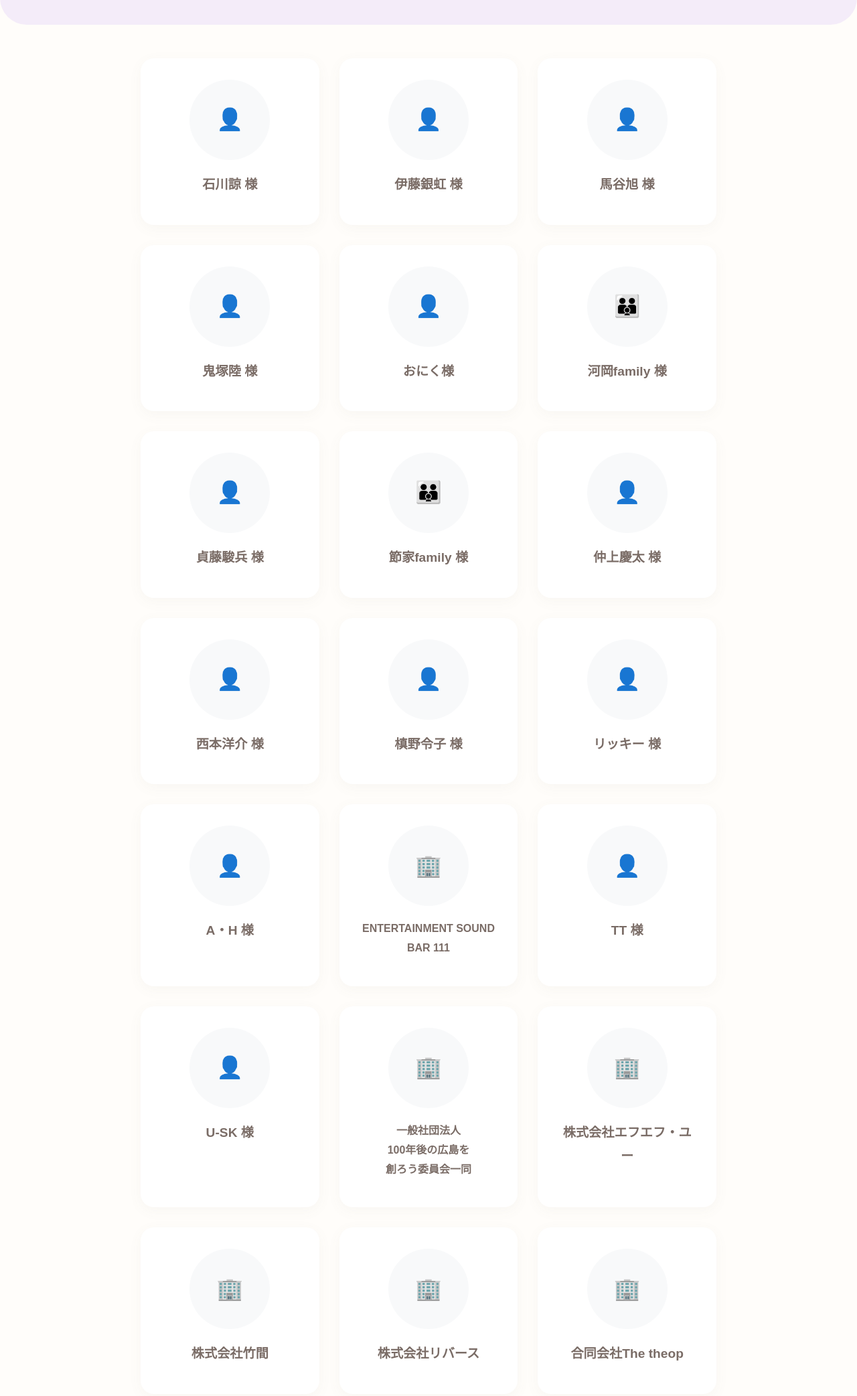
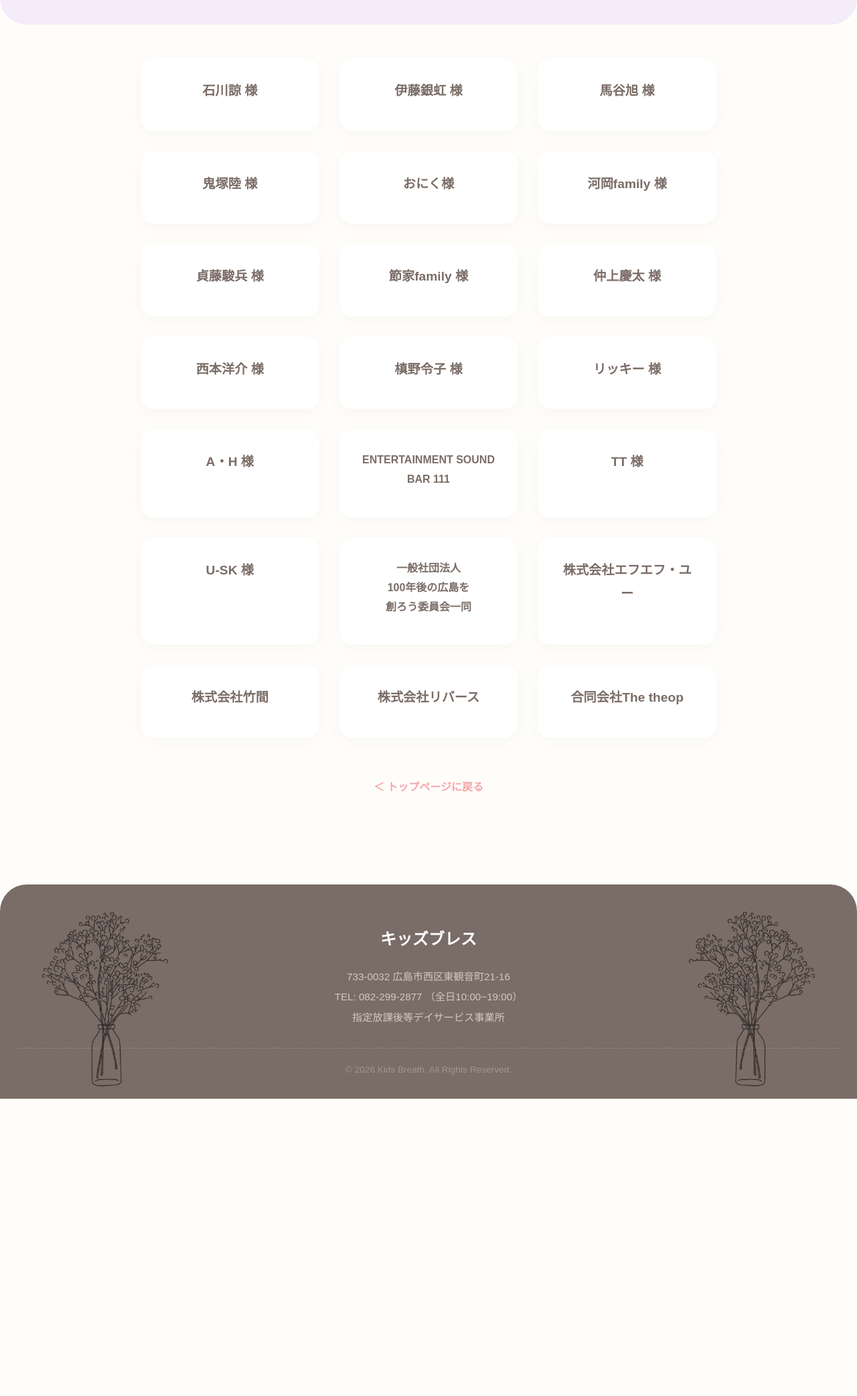
Before and after one commit to kidsbreath04/hoday, a plain HTML site: page pages/thanks.html in a window 1280 px wide. Shown: the part 295-2380 px from the top of the page at 67% size. After the commit the page ends 1936 px from the top, so only its background shows below. Drawn offline with Linux system fonts and the light colour scheme; a web font is replaced by a local one.

Commit message:
Remove icons from sponsors list

```diff
--- a/pages/thanks.html
+++ b/pages/thanks.html
@@ -117,87 +117,66 @@
     <div class="content-wrap">
         <div class="thanks-grid">
             <div class="thanks-card">
-                <div class="sponsor-logo">👤</div>
                 <div class="sponsor-name">石川諒 様</div>
             </div>
             <div class="thanks-card">
-                <div class="sponsor-logo">👤</div>
                 <div class="sponsor-name">伊藤銀虹 様</div>
             </div>
             <div class="thanks-card">
-                <div class="sponsor-logo">👤</div>
                 <div class="sponsor-name">馬谷旭 様</div>
             </div>
             <div class="thanks-card">
-                <div class="sponsor-logo">👤</div>
                 <div class="sponsor-name">鬼塚陸 様</div>
             </div>
             <div class="thanks-card">
-                <div class="sponsor-logo">👤</div>
                 <div class="sponsor-name">おにく様</div>
             </div>
             <div class="thanks-card">
-                <div class="sponsor-logo">👪</div>
                 <div class="sponsor-name">河岡family 様</div>
             </div>
             <div class="thanks-card">
-                <div class="sponsor-logo">👤</div>
                 <div class="sponsor-name">貞藤駿兵 様</div>
             </div>
             <div class="thanks-card">
-                <div class="sponsor-logo">👪</div>
                 <div class="sponsor-name">節家family 様</div>
             </div>
             <div class="thanks-card">
-                <div class="sponsor-logo">👤</div>
                 <div class="sponsor-name">仲上慶太 様</div>
             </div>
             <div class="thanks-card">
-                <div class="sponsor-logo">👤</div>
                 <div class="sponsor-name">西本洋介 様</div>
             </div>
             <div class="thanks-card">
-                <div class="sponsor-logo">👤</div>
                 <div class="sponsor-name">槙野令子 様</div>
             </div>
             <div class="thanks-card">
-                <div class="sponsor-logo">👤</div>
                 <div class="sponsor-name">リッキー 様</div>
             </div>
             <div class="thanks-card">
-                <div class="sponsor-logo">👤</div>
                 <div class="sponsor-name">A・H 様</div>
             </div>
             <div class="thanks-card">
-                <div class="sponsor-logo">🏢</div>
                 <div class="sponsor-name" style="font-size: 1rem;">ENTERTAINMENT SOUND BAR 111</div>
             </div>
             <div class="thanks-card">
-                <div class="sponsor-logo">👤</div>
                 <div class="sponsor-name">TT 様</div>
             </div>
             <div class="thanks-card">
-                <div class="sponsor-logo">👤</div>
                 <div class="sponsor-name">U-SK 様</div>
             </div>
             <div class="thanks-card">
-                <div class="sponsor-logo">🏢</div>
                 <div class="sponsor-name" style="font-size: 1rem;">一般社団法人<br>100年後の広島を<br>創ろう委員会一同</div>
             </div>
             <div class="thanks-card">
-                <div class="sponsor-logo">🏢</div>
                 <div class="sponsor-name">株式会社エフエフ・ユー</div>
             </div>
             <div class="thanks-card">
-                <div class="sponsor-logo">🏢</div>
                 <div class="sponsor-name">株式会社竹間</div>
             </div>
             <div class="thanks-card">
-                <div class="sponsor-logo">🏢</div>
                 <div class="sponsor-name">株式会社リバース</div>
             </div>
             <div class="thanks-card">
-                <div class="sponsor-logo">🏢</div>
                 <div class="sponsor-name">合同会社The theop</div>
             </div>
         </div>
```
